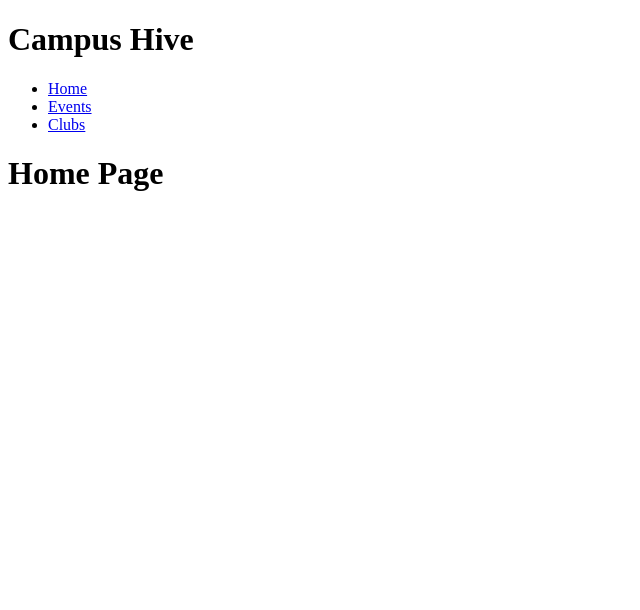
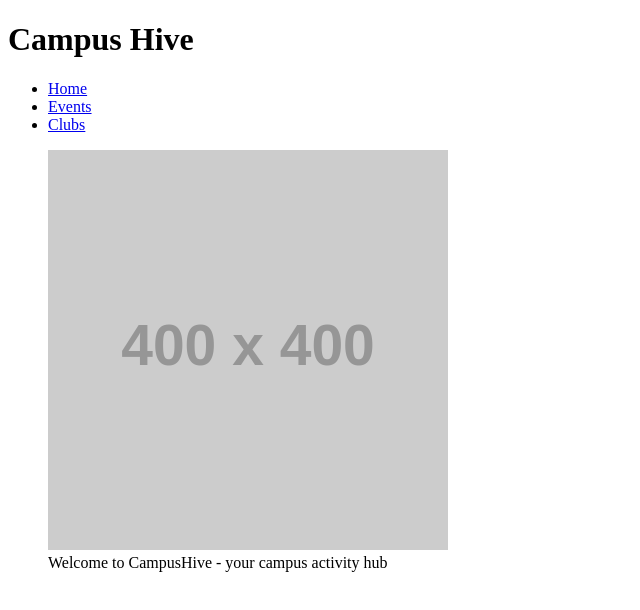
Before and after one commit to ssukhmnn/Campus-Hive, a website: page index.html in a window 1280 px wide. Shown: the whole page, without its empty margins (0-640 px from the left). Drawn offline with Linux system fonts and the light colour scheme; placeholder pictures from the web are drawn by us.

Commit message:
Intro section for Home page

```diff
--- a/index.html
+++ b/index.html
@@ -18,10 +18,21 @@
     </nav>
   </header>
 
+  <main>
+  <section>
+    <figure>
+    <img src="https://placehold.co/400x400?text=Hello+World"/>
+    <figcaption>Welcome to CampusHive - your campus activity hub</figcaption>
+  </figure>
+    </section>
+  </section>
+  <section></section>
+  <section></section>
 
-  <h1>Home Page</h1>
+  </main>
 
 
+  <footer></footer>
 
 
 
```
